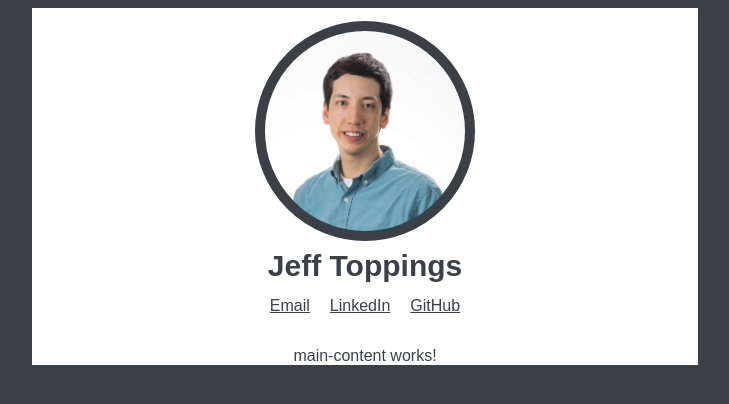
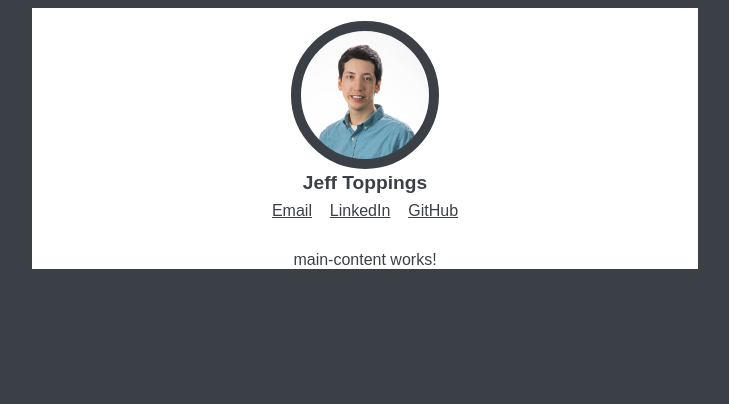
Before and after one commit to jefftoppings/PersonalWebsite, an Angular app: page / in a window 1280 px wide. Shown: the top 404 px of the page, without its empty margins (275-1004 px from the left). Built offline with nearby package versions, Linux system fonts and the light colour scheme.

Commit message:
convert header to vw

```diff
--- a/src/app/header/header.component.scss
+++ b/src/app/header/header.component.scss
@@ -2,9 +2,9 @@
   padding-top: 1vw;
 
   .name {
-    font-size: 30px;
+    font-size: 1.5vw;
     font-weight: bold;
-    line-height: 50px;
+    line-height: 2.2vw;
   }
 
   .picture-div {
@@ -13,17 +13,17 @@
     background-image: url("../../assets/images/jeff.jpg");
     background-size: contain;
     background-repeat: no-repeat;
-    height: 200px;
-    width: 200px;
+    height: 10vw;
+    width: 10vw;
     margin: 0 auto;
   }
 
   .info {
-    height: 40px;
-    line-height: 30px;
+    height: 3vw;
+    line-height: 2.2vw;
 
     .info-link {
-      padding: 10px;
+      padding: 0.7vw;
     }
   }
 }
```
